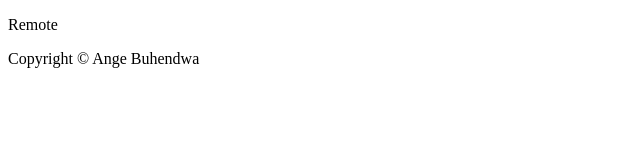
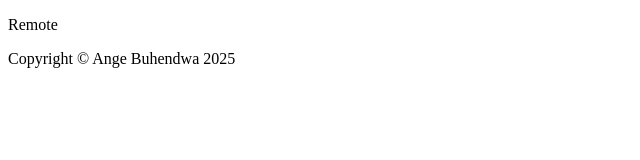
Before and after one commit to angebhd/the-gym-git-exercise, a plain HTML site: page home.html in a window 1280 px wide. Shown: the full height of the page, 0-640 px from the left. Drawn offline with Linux system fonts and the light colour scheme.

Commit message:
Copyright to footer

```diff
--- a/home.html
+++ b/home.html
@@ -9,7 +9,7 @@
     <p> Remote</p>
     <footer>
         <p>
-            Copyright &copy; Ange Buhendwa
+            Copyright &copy; Ange Buhendwa 2025
         </p>
     </footer>
 </body>
```
